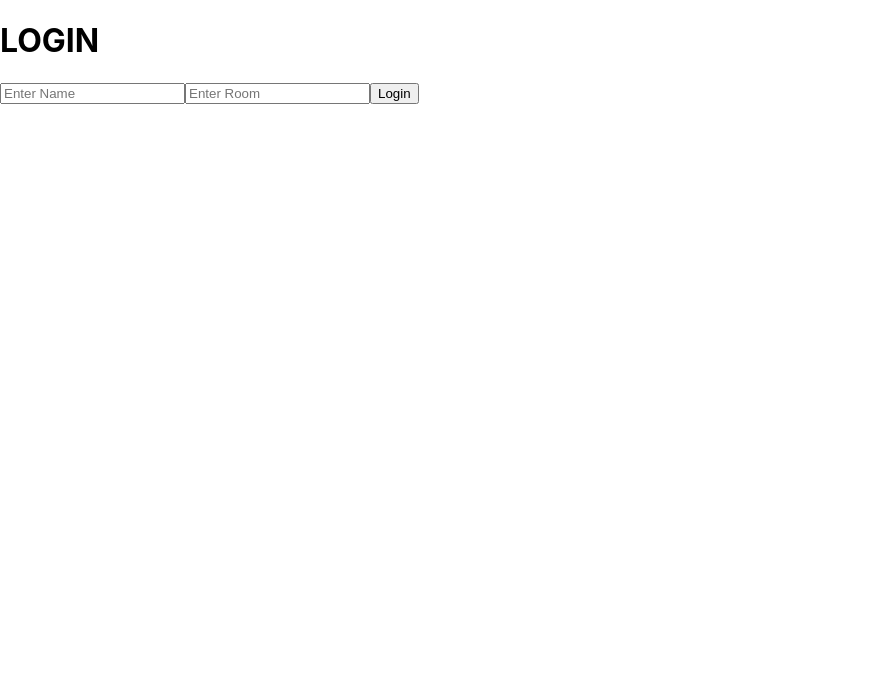
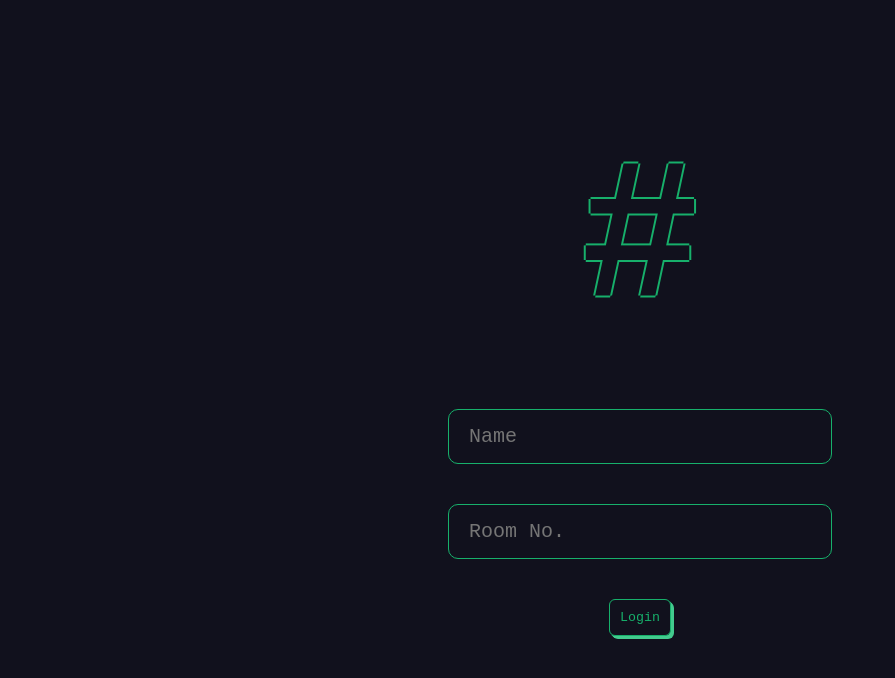
Before and after one commit to hemanthram/tictactoe-react-socketio, a React (Create React App) app in the folder web/: page / in a window 1280 px wide. Shown: the top 678 px of the page, without its empty margins (0-895 px from the left). Built offline with nearby package versions, Linux system fonts and the light colour scheme.

Commit message:
login page css

```diff
--- a/web/src/components/Login.tsx
+++ b/web/src/components/Login.tsx
@@ -20,20 +20,22 @@ export const Login = () => {
 
     return (
         <div>
-            <h1>LOGIN</h1>
-            <input
-                type = 'text'
-                placeholder = 'Enter Name'
-                value = {name}
-                onChange = { ({target}) => setName(target.value) }  />
-            <input
-                type = 'text'
-                placeholder = "Enter Room"
-                value = {room}
-                onChange = { ({target}) => setRoom(target.value) } />
-            <Link onClick={(e) => (!name || !room) ? e.preventDefault():null } to={`/game?name=${name}&room=${room}`}>
-                <button type='submit'>Login</button>
-            </Link>
+            <h1>#</h1>
+            <form>
+              <div className="row">
+                <div className="col 50">
+                  <input type = 'text' placeholder = 'Name' value = {name} onChange = { ({target}) => setName(target.value) }  />
+                </div>
+                <div className="col 50">
+                  <input type = 'text' placeholder = "Room No." value = {room} onChange = { ({target}) => setRoom(target.value) } />
+                </div>
+                <div className="col 50">
+                  <Link onClick={(e) => (!name || !room) ? e.preventDefault():null } to={`/game?name=${name}&room=${room}`}>
+                      <button type='submit'>Login</button>
+                  </Link>
+                </div>
+              </div>
+            </form>
         </div>
     )
 }
--- a/web/src/components/Messages.tsx
+++ b/web/src/components/Messages.tsx
@@ -3,8 +3,8 @@ import queryString from "query-string"
 import io from "socket.io-client"
 import { Game } from "./Game";
 import { Link } from "react-router-dom";
-// const ENDPOINT = "http://localhost:8080/"
-const ENDPOINT = "https://calm-peak-18206.herokuapp.com/"
+const ENDPOINT = "http://localhost:8080/"
+// const ENDPOINT = "https://calm-peak-18206.herokuapp.com/"
 
 let socket:any;
 
--- a/web/src/index.css
+++ b/web/src/index.css
@@ -1,4 +1,5 @@
 body {
+  background-color: #11111d;
   margin: 0;
   font-family: -apple-system, BlinkMacSystemFont, 'Segoe UI', 'Roboto', 'Oxygen',
     'Ubuntu', 'Cantarell', 'Fira Sans', 'Droid Sans', 'Helvetica Neue',
@@ -6,8 +7,56 @@ body {
   -webkit-font-smoothing: antialiased;
   -moz-osx-font-smoothing: grayscale;
 }
-
-code {
-  font-family: source-code-pro, Menlo, Monaco, Consolas, 'Courier New',
-    monospace;
+* {
+    font-family: 'Courier New', Courier, monospace;
 }
+h1 {
+    font-size: 200px;
+    text-align: center;
+    color: #11111d;
+    text-shadow: -2px 0 #17b06b, 0 2px #17b06b, 2px 0 #17b06b, 0 -2px #17b06b;
+    margin-top: 10%;
+}
+form{
+    text-align: center;
+    margin-top: -80px;
+    color: teal;
+}
+input[type=text] {
+    color: #17b06b;
+    font-size: 20px;
+    margin-bottom: 40px;
+    padding: 15px 20px;
+    border-radius: 10px;
+    box-sizing: border-box;
+    background-color: transparent;
+    width: 30%;
+    border: 0.1px solid #17b06b;
+}
+input[type=text]:focus{
+    box-shadow: 0 2px 4px 0 #17b06b86, 0 2px 10px 0 #17b06b86;
+}
+.column.middle {
+    width: 50%;
+}
+button {
+    background-color: transparent;
+    color: #17b06b;
+    border: 1px solid #17b06b;
+    border-radius: 6px;
+    padding: 10px;
+    box-shadow: 3px 3px 0 #43cb8e,2px 2px 0 #43cb8e,1px 1px 0 #43cb8e;
+}
+button.small {
+    font-size: 10px;
+}
+button.medium {
+    font-size: 18px;
+}
+button.large{
+    font-size: 24px;
+}
+button:hover {
+    background-color: #17b06b;
+    color: white;
+}
```
